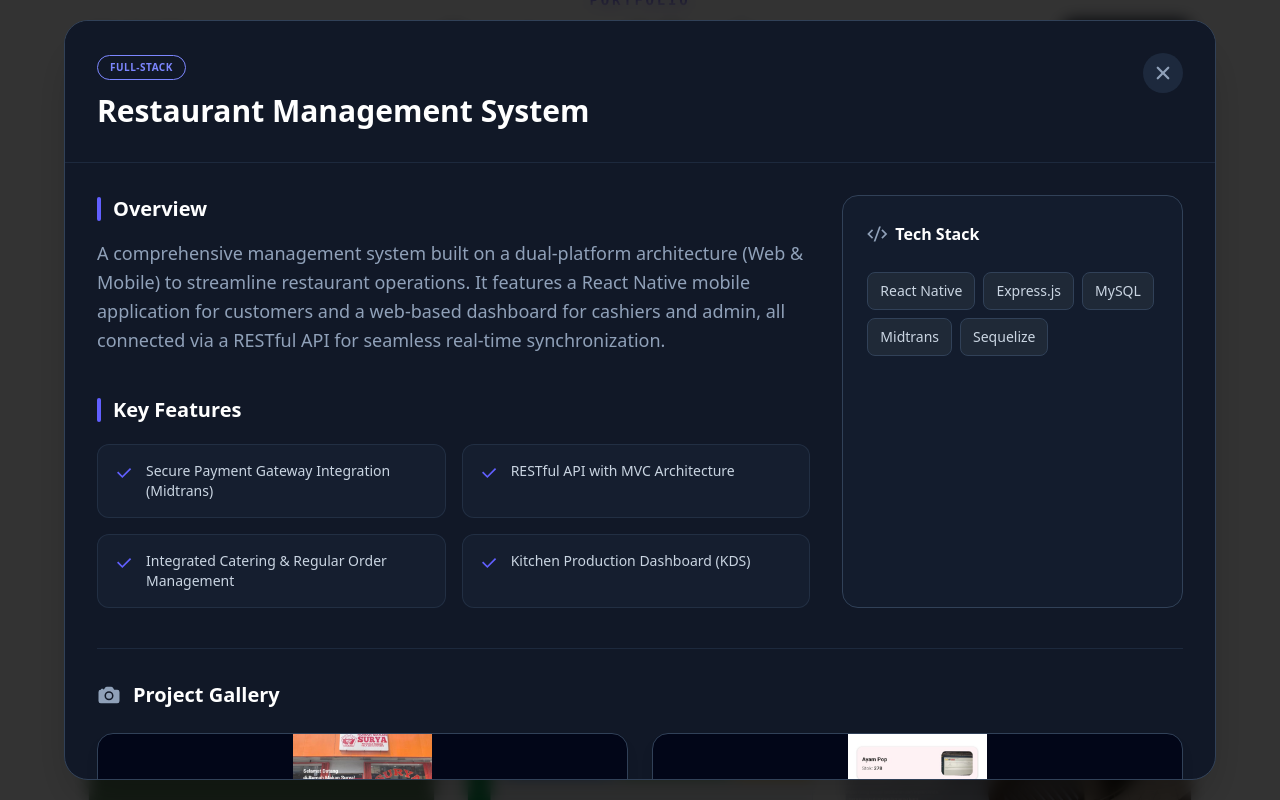
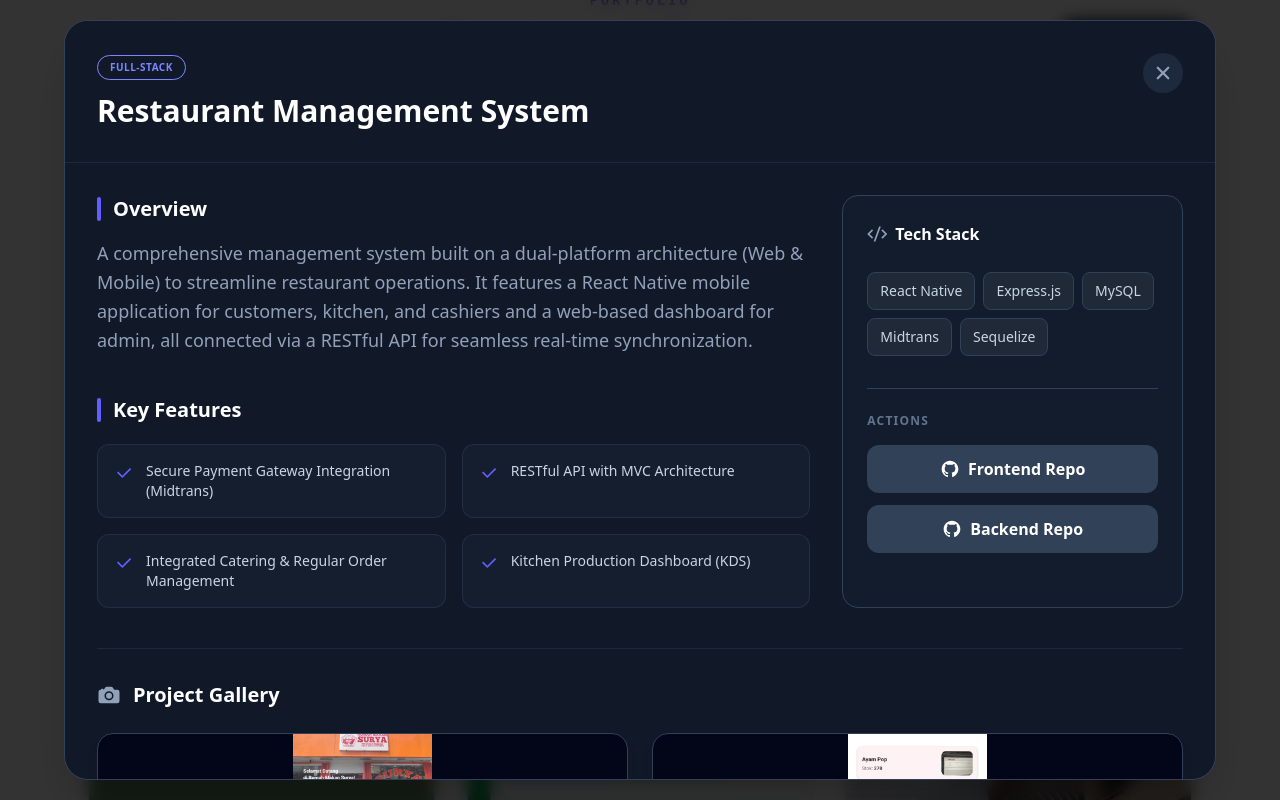
Before and after one commit to aanamin/Portofolio, a React (Vite) app: page / in a window 1280 px wide. Both pictures are taken after a click on the element 261 px from the left and 4223 px from the top of the page. Shown: the part 3823-4623 px from the top of the page. Built offline with nearby package versions, Linux system fonts and the light colour scheme.

Commit message:
update repo

```diff
--- a/src/App.jsx
+++ b/src/App.jsx
@@ -100,6 +100,7 @@ function App() {
                 </div>
 
                 {/* Right Column: Tech Stack & Actions */}
+                {/* Right Column: Tech Stack & Actions */}
                 <div className="lg:col-span-1">
                    <div className="bg-slate-800/30 p-6 rounded-2xl border border-slate-700 h-full">
                       <div className="flex items-center gap-2 mb-6">
@@ -115,17 +116,43 @@ function App() {
                          ))}
                       </div>
 
-                      {/* <div className="pt-6 border-t border-slate-700">
-                         <h4 className="text-slate-500 text-xs font-bold uppercase tracking-widest mb-4">Actions</h4>
-                         <div className="space-y-3">
-                           <a href={selectedProject.links?.demo} className={`flex items-center justify-center gap-2 w-full py-3 bg-${selectedProject.color}-600 text-white rounded-xl font-bold hover:bg-${selectedProject.color}-500 transition-all`}>
-                             <RiLinkM /> Live Demo
-                           </a>
-                           <a href={selectedProject.links?.repo} className="flex items-center justify-center gap-2 w-full py-3 bg-slate-700 text-white rounded-xl font-bold hover:bg-slate-600 transition-all">
-                             <RiGithubFill /> Repository
-                           </a>
-                         </div>
-                      </div> */}
+                      {/* TAMPILKAN ACTIONS JIKA ADA DATA LINKS */}
+                      {selectedProject.links && (
+                        <div className="pt-6 border-t border-slate-700">
+                           <h4 className="text-slate-500 text-xs font-bold uppercase tracking-widest mb-4">Actions</h4>
+                           <div className="space-y-3">
+
+                             {/* Tombol Live Demo */}
+                             {selectedProject.links.demo && (
+                               <a href={selectedProject.links.demo} target="_blank" rel="noopener noreferrer" className={`flex items-center justify-center gap-2 w-full py-3 bg-${selectedProject.color}-600 text-white rounded-xl font-bold hover:bg-${selectedProject.color}-500 transition-all`}>
+                                 <RiLinkM size={20} /> Live Demo
+                               </a>
+                             )}
+
+                             {/* Tombol Kasus 1: Single Repo */}
+                             {selectedProject.links.repo && (
+                               <a href={selectedProject.links.repo} target="_blank" rel="noopener noreferrer" className="flex items-center justify-center gap-2 w-full py-3 bg-slate-700 text-white rounded-xl font-bold hover:bg-slate-600 transition-all">
+                                 <RiGithubFill size={20} /> Repository
+                               </a>
+                             )}
+
+                             {/* Tombol Kasus 2: Repo Frontend */}
+                             {selectedProject.links.repoFE && (
+                               <a href={selectedProject.links.repoFE} target="_blank" rel="noopener noreferrer" className="flex items-center justify-center gap-2 w-full py-3 bg-slate-700 text-white rounded-xl font-bold hover:bg-slate-600 transition-all">
+                                 <RiGithubFill size={20} /> Frontend Repo
+                               </a>
+                             )}
+
+                             {/* Tombol Kasus 2: Repo Backend */}
+                             {selectedProject.links.repoBE && (
+                               <a href={selectedProject.links.repoBE} target="_blank" rel="noopener noreferrer" className="flex items-center justify-center gap-2 w-full py-3 bg-slate-700 text-white rounded-xl font-bold hover:bg-slate-600 transition-all">
+                                 <RiGithubFill size={20} /> Backend Repo
+                               </a>
+                             )}
+
+                           </div>
+                        </div>
+                      )}
                    </div>
                 </div>
               </div>
--- a/src/data.js
+++ b/src/data.js
@@ -33,7 +33,7 @@ export const PROJECTS_DATA = [
       "/assets/proyek/surya4.jpg",
       "/assets/proyek/surya5.jpg",
     ],
-    desc: "A comprehensive management system built on a dual-platform architecture (Web & Mobile) to streamline restaurant operations. It features a React Native mobile application for customers and a web-based dashboard for cashiers and admin, all connected via a RESTful API for seamless real-time synchronization.",
+    desc: "A comprehensive management system built on a dual-platform architecture (Web & Mobile) to streamline restaurant operations. It features a React Native mobile application for customers, kitchen, and cashiers and a web-based dashboard for admin, all connected via a RESTful API for seamless real-time synchronization.",
     tech_stack: ["React Native", "Express.js", "MySQL", "Midtrans", "Sequelize"],
     color: "indigo",
     features: [
@@ -42,6 +42,12 @@ export const PROJECTS_DATA = [
       "Integrated Catering & Regular Order Management",
       "Kitchen Production Dashboard (KDS)"
     ],
+
+    links: {
+      repoFE: "https://github.com/aanamin/Expo/",
+      repoBE: "https://github.com/aanamin/Backend_TA/",
+      // demo: "https://link-demo-kalau-ada.com" // opsional
+    }
 
   },
   {
@@ -61,6 +67,10 @@ export const PROJECTS_DATA = [
       "Endowment Fund Collection & Tracking",
       "Financial Reporting Transparency"
     ],
+    links: {
+      repo: "https://github.com/aanamin/UPW",
+      demo: "https://danasosial.unand.ac.id/" // opsional
+    },
 
   },
   {
@@ -82,6 +92,9 @@ export const PROJECTS_DATA = [
       "Employee Database Integration",
       "PDF Export for Monthly Reports"
     ],
+    links:{
+      demo: "https://upzsp.org/"
+    }
 
   },
   {
@@ -102,6 +115,12 @@ export const PROJECTS_DATA = [
       "Admin Approval Workflow",
       "Push Notifications"
     ],
+    links: {
+      repoBE: "https://github.com/aanamin/sakato",
+      repoFE: "https://github.com/aanamin/sebook",
+
+      // demo: "https://link-demo-kalau-ada.com" // opsional
+    }
 
   },
 
@@ -126,17 +145,21 @@ export const PROJECTS_DATA = [
       "Role-Based Access Control (Admin/User)",
       "Master Data Administration"
     ],
+    links: {
+      repo: "https://github.com/aanamin/surat_pbf",
+      // demo: "https://link-demo-kalau-ada.com" // opsional
+    }
 
   },
   {
     id: 2,
-    title: "Metro Company Profile",
+    title: "Company Profile",
     year: "2024",
     type: "Full-Stack",
     images: [
       "/assets/proyek/adino.jpg",
     ],
-    desc: "Full-stack company profile featuring an intuitive admin dashboard and a responsive landing page for PT Metro Indonesian Software. Designed to showcase company services, portfolios, and client testimonials.",
+    desc: "Full-stack company profile featuring an intuitive admin dashboard and a responsive landing page for Adino. Designed to showcase company services, portfolios, and client testimonials.",
     tech_stack: ["Express.js", "EJS", "PostgreSQL", "Bootstrap", "Sequelize"],
     color: "blue",
     features: [
@@ -145,7 +168,10 @@ export const PROJECTS_DATA = [
       "Secure Admin Authentication",
       "Responsive Mobile Design"
     ],
-
+    links: {
+      repo: "https://github.com/aanamin/Adino_Remake",
+      // demo: "https://link-demo-kalau-ada.com" // opsional
+    }
   },
   {
     id: 6,
@@ -189,7 +215,10 @@ export const PROJECTS_DATA = [
       "Incident Photo Upload",
       "Direct Line to Emergency Services"
     ],
-
+    links: {
+      repo: "https://github.com/aanamin/adura-app",
+      demo: "https://link-demo-kalau-ada.com" // opsional
+    }
   },
   {
     id: 8,
```
